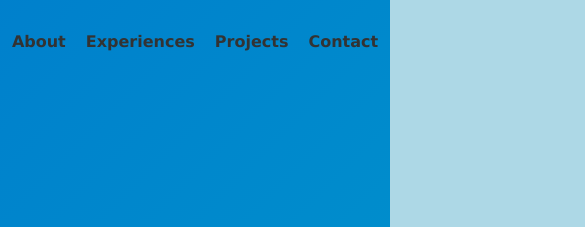
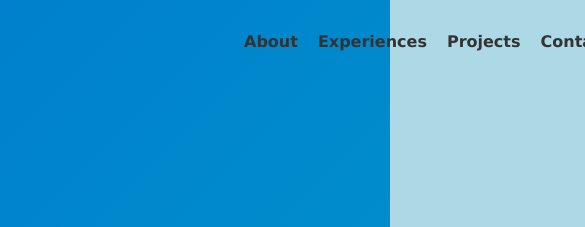
Before and after one commit to sarazufi/sarazufi.github.io, a plain HTML site: page index.html in a window 390 px wide. Shown: the top 227 px of the page, 585 px wide, since content can reach past the window. Drawn offline with Linux system fonts and the light colour scheme.

Commit message:
Add files via upload

```diff
--- a/styles.css
+++ b/styles.css
@@ -78,7 +78,7 @@ a {
 /* Media Query for screens smaller than a certain width (e.g., mobile phones) */
 @media (max-width: 480px) {
   #navbar {
-    left: 00; /* Adjust left position for full width on smaller screens */
+    left: 10; /* Adjust left position for full width on smaller screens */
   }
 
   #navbar a {
```
